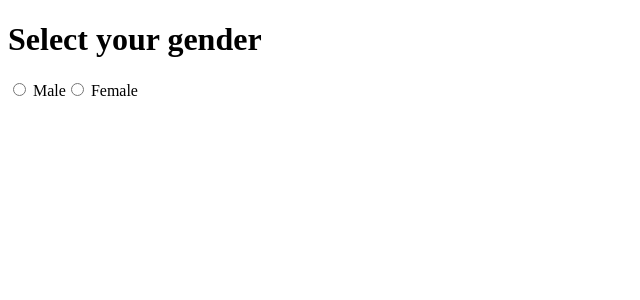
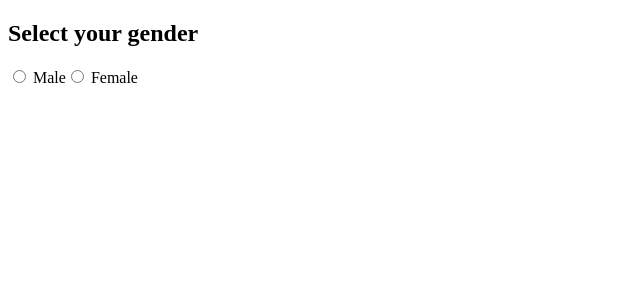
Before and after one commit to acciojob/gender-form-kamrankhan0001, a React app: page / in a window 1280 px wide. Shown: the top 300 px of the page, without its empty margins (0-640 px from the left). Built offline with nearby package versions, Linux system fonts and the light colour scheme.

Commit message:
submitting code-Tue Jul 25 2023 00:08:16 GMT+0530 (India Standard Time)

```diff
--- a/src/components/App.js
+++ b/src/components/App.js
@@ -36,7 +36,7 @@ const App = () => {
 
   return (
     <div onChange={handleGenderChange}>
-      <h1>Select your gender</h1>
+      <h2>Select your gender</h2>
       <input type="radio" value="Male" name="gender" /> Male
         <input type="radio" value="Female" name="gender" /> Female
 
```
